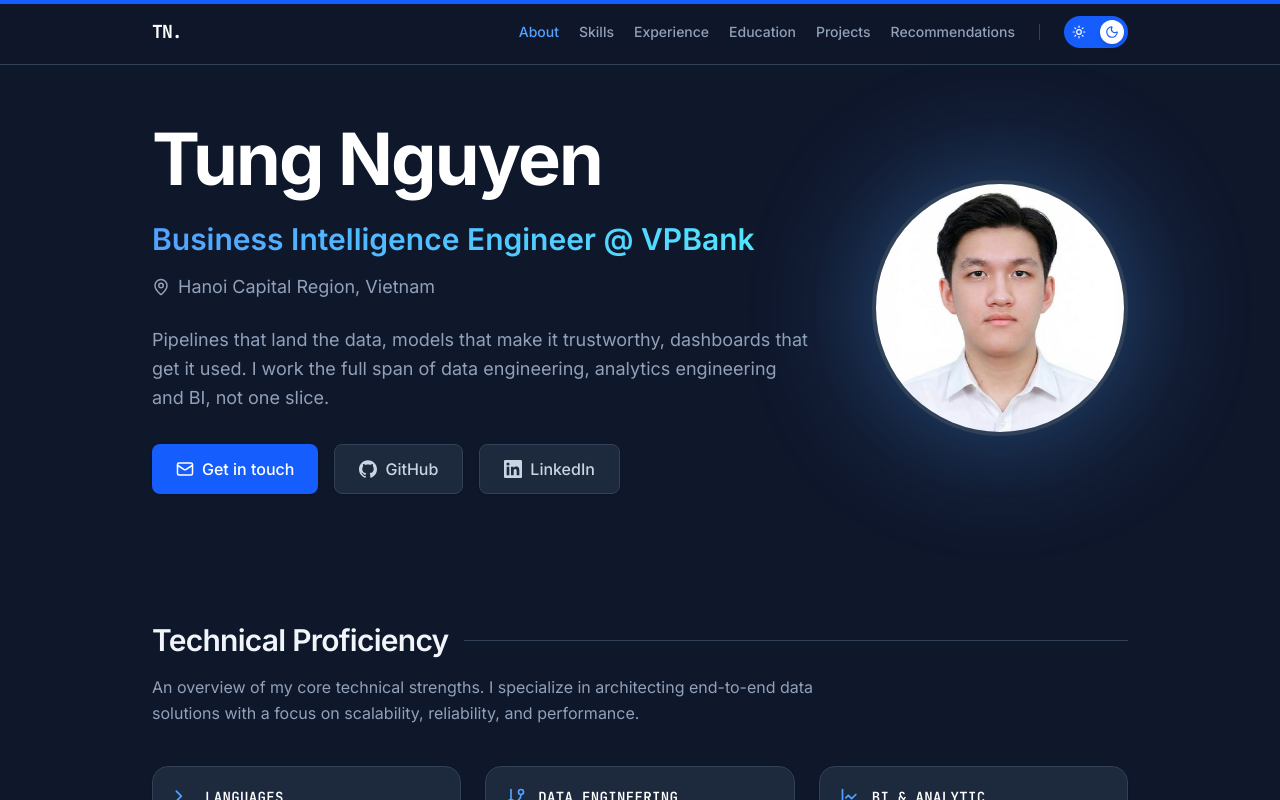
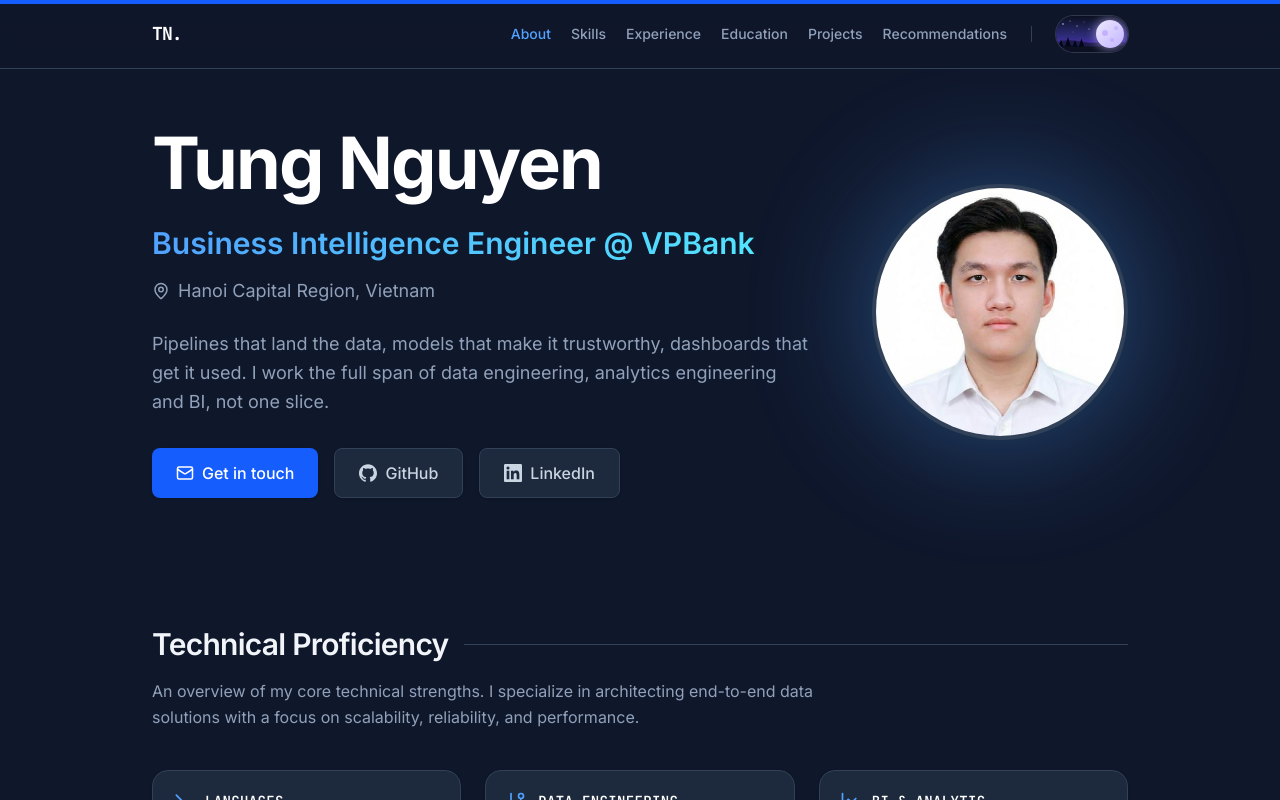
Before and after one commit to TungNamNguyen/personal-portfolio, a React (Vite) app: page / in a window 1280 px wide. Both pictures are taken after a click on the switch "Dark mode". Shown: the top 800 px of the page. Built offline with nearby package versions, Linux system fonts and the light colour scheme.

Commit message:
Give the theme switch a day and night landscape

```diff
--- a/src/components/ThemeToggle.tsx
+++ b/src/components/ThemeToggle.tsx
@@ -1,4 +1,3 @@
-import { Sun, Moon } from "lucide-react";
 import { useState } from "react";
 import { motion, useReducedMotion } from "motion/react";
 
@@ -6,6 +5,26 @@
 function getInitialTheme() {
   if (typeof document === "undefined") return false;
   return document.documentElement.classList.contains("dark");
+}
+
+/*
+  The switch holds a landscape rather than a pair of icons, so the two states
+  read as times of day instead of as an abstract on/off.
+
+  Both scenes are drawn on the same 72x36 grid and cross-faded, which keeps the
+  horizon from jumping as they swap. Scenery sits on the side the knob is not
+  occupying — trees to the right under the morning sun, to the left under the
+  moon — so the knob never buries the detail. Ground line is y=30 for both.
+*/
+const GROUND = 30;
+
+/** One conifer, drawn up from the shared ground line. */
+function Tree({ x, h, w, fill }: { x: number; h: number; w: number; fill: string }) {
+  return <path d={`M${x} ${GROUND - h}L${x + w} ${GROUND + 0.5}H${x - w}Z`} fill={fill} />;
+}
+
+function Star({ x, y, r, o }: { x: number; y: number; r: number; o: number }) {
+  return <circle cx={x} cy={y} r={r} fill="#F8FAFC" opacity={o} />;
 }
 
 export default function ThemeToggle() {
@@ -19,42 +38,109 @@
     localStorage.setItem("theme", newDark ? "dark" : "light");
   };
 
+  const slide = reduceMotion
+    ? { duration: 0 }
+    : { type: "spring" as const, stiffness: 420, damping: 34 };
+  const fade = { duration: reduceMotion ? 0 : 0.35 };
+
   return (
     <button
       onClick={toggleTheme}
       role="switch"
       aria-checked={isDark}
       aria-label="Dark mode"
-      className={`relative inline-flex h-8 w-16 items-center rounded-full transition-colors duration-300 focus:outline-none focus-visible:ring-2 focus-visible:ring-blue-500 focus-visible:ring-offset-2 dark:focus-visible:ring-offset-slate-900 ${
-        isDark ? "bg-blue-600" : "bg-slate-300"
-      }`}
+      className="relative h-9 w-[72px] shrink-0 overflow-hidden rounded-full ring-1 ring-slate-900/10 transition-shadow hover:shadow-md focus:outline-none focus-visible:ring-2 focus-visible:ring-blue-500 focus-visible:ring-offset-2 dark:ring-white/15 dark:focus-visible:ring-offset-slate-900"
     >
-      {/* Background icons — decorative; the button itself carries the label. */}
-      <div
+      {/* Daytime */}
+      <motion.svg
         aria-hidden="true"
-        className={`absolute inset-0 flex items-center justify-between px-2 pointer-events-none ${
-          isDark ? "text-white" : "text-slate-600"
-        }`}
+        viewBox="0 0 72 36"
+        animate={{ opacity: isDark ? 0 : 1 }}
+        transition={fade}
+        className="absolute inset-0 h-full w-full"
       >
-        <Sun size={14} />
-        <Moon size={14} />
-      </div>
+        <defs>
+          <linearGradient id="tt-sky-day" x1="0" y1="0" x2="0" y2="1">
+            <stop offset="0" stopColor="#7DD3FC" />
+            <stop offset="1" stopColor="#E0F2FE" />
+          </linearGradient>
+        </defs>
+        <rect width="72" height="36" fill="url(#tt-sky-day)" />
 
-      {/* Sliding Circle */}
+        <g fill="#FFFFFF" opacity="0.9">
+          <ellipse cx="44" cy="11" rx="6" ry="3" />
+          <ellipse cx="48" cy="9.5" rx="4.5" ry="2.6" />
+          <ellipse cx="60" cy="7" rx="4.5" ry="2.2" />
+        </g>
+
+        {/* Two ridges: the paler one behind reads as distance. */}
+        <path d="M0 27C10 22 20 25 31 26.5 43 28 53 22 63 25c4 1 7 2 9 2v9H0Z" fill="#6EE7B7" />
+        <path d="M0 31.5C12 27.5 24 30.5 36 30.5s24-3 36 0V36H0Z" fill="#34D399" />
+
+        <Tree x={47} h={6} w={2.4} fill="#047857" />
+        <Tree x={54} h={8.5} w={3} fill="#065F46" />
+        <Tree x={61} h={6.5} w={2.5} fill="#047857" />
+        <Tree x={67.5} h={5} w={2} fill="#065F46" />
+      </motion.svg>
+
+      {/* Night */}
+      <motion.svg
+        aria-hidden="true"
+        viewBox="0 0 72 36"
+        animate={{ opacity: isDark ? 1 : 0 }}
+        transition={fade}
+        className="absolute inset-0 h-full w-full"
+      >
+        <defs>
+          {/*
+            Violet is kept low, near the horizon, so it reads as afterglow and
+            the top of the pill stays close to the page's own slate-900.
+          */}
+          <linearGradient id="tt-sky-night" x1="0" y1="0" x2="0" y2="1">
+            <stop offset="0" stopColor="#0B1120" />
+            <stop offset="0.6" stopColor="#312E81" />
+            <stop offset="1" stopColor="#6D28D9" />
+          </linearGradient>
+        </defs>
+        <rect width="72" height="36" fill="url(#tt-sky-night)" />
+
+        <Star x={7} y={8} r={0.7} o={0.95} />
+        <Star x={14} y={5} r={0.5} o={0.7} />
+        <Star x={21} y={10} r={0.6} o={0.85} />
+        <Star x={28} y={6} r={0.45} o={0.6} />
+        <Star x={33} y={13} r={0.55} o={0.75} />
+        <Star x={17} y={16} r={0.4} o={0.55} />
+
+        <path d="M0 27C10 22 20 25 31 26.5 43 28 53 22 63 25c4 1 7 2 9 2v9H0Z" fill="#1E1B4B" />
+        <path d="M0 31.5C12 27.5 24 30.5 36 30.5s24-3 36 0V36H0Z" fill="#0B1120" />
+
+        <Tree x={5} h={6.5} w={2.4} fill="#020617" />
+        <Tree x={12} h={9} w={3} fill="#020617" />
+        <Tree x={19} h={6} w={2.4} fill="#020617" />
+        <Tree x={25.5} h={7.5} w={2.7} fill="#020617" />
+      </motion.svg>
+
+      {/* Sun / moon. Travels 4 -> 40 across the 72px pill. */}
       <motion.span
-        animate={{ x: isDark ? 36 : 4 }}
-        transition={
-          reduceMotion
-            ? { duration: 0 }
-            : { type: "spring", stiffness: 700, damping: 30 }
-        }
-        className="inline-flex h-6 w-6 items-center justify-center rounded-full bg-white shadow-md z-10"
+        aria-hidden="true"
+        animate={{ x: isDark ? 40 : 4 }}
+        transition={slide}
+        className="absolute left-0 top-1 h-7 w-7"
       >
-        {isDark ? (
-          <Moon size={14} className="text-blue-600" />
-        ) : (
-          <Sun size={14} className="text-amber-500" />
-        )}
+        <motion.span
+          animate={{ opacity: isDark ? 0 : 1 }}
+          transition={fade}
+          className="absolute inset-0 rounded-full bg-gradient-to-br from-amber-200 to-amber-400 shadow-[0_0_9px_2px_rgba(251,191,36,0.65)]"
+        />
+        <motion.span
+          animate={{ opacity: isDark ? 1 : 0 }}
+          transition={fade}
+          className="absolute inset-0 rounded-full bg-gradient-to-br from-violet-100 to-violet-300 shadow-[0_0_9px_2px_rgba(196,181,253,0.5)]"
+        >
+          <span className="absolute left-1.5 top-2.5 h-1.5 w-1.5 rounded-full bg-violet-400/45" />
+          <span className="absolute right-1.5 top-1.5 h-1 w-1 rounded-full bg-violet-400/35" />
+          <span className="absolute bottom-1.5 left-3.5 h-1 w-1 rounded-full bg-violet-400/35" />
+        </motion.span>
       </motion.span>
     </button>
   );
```
